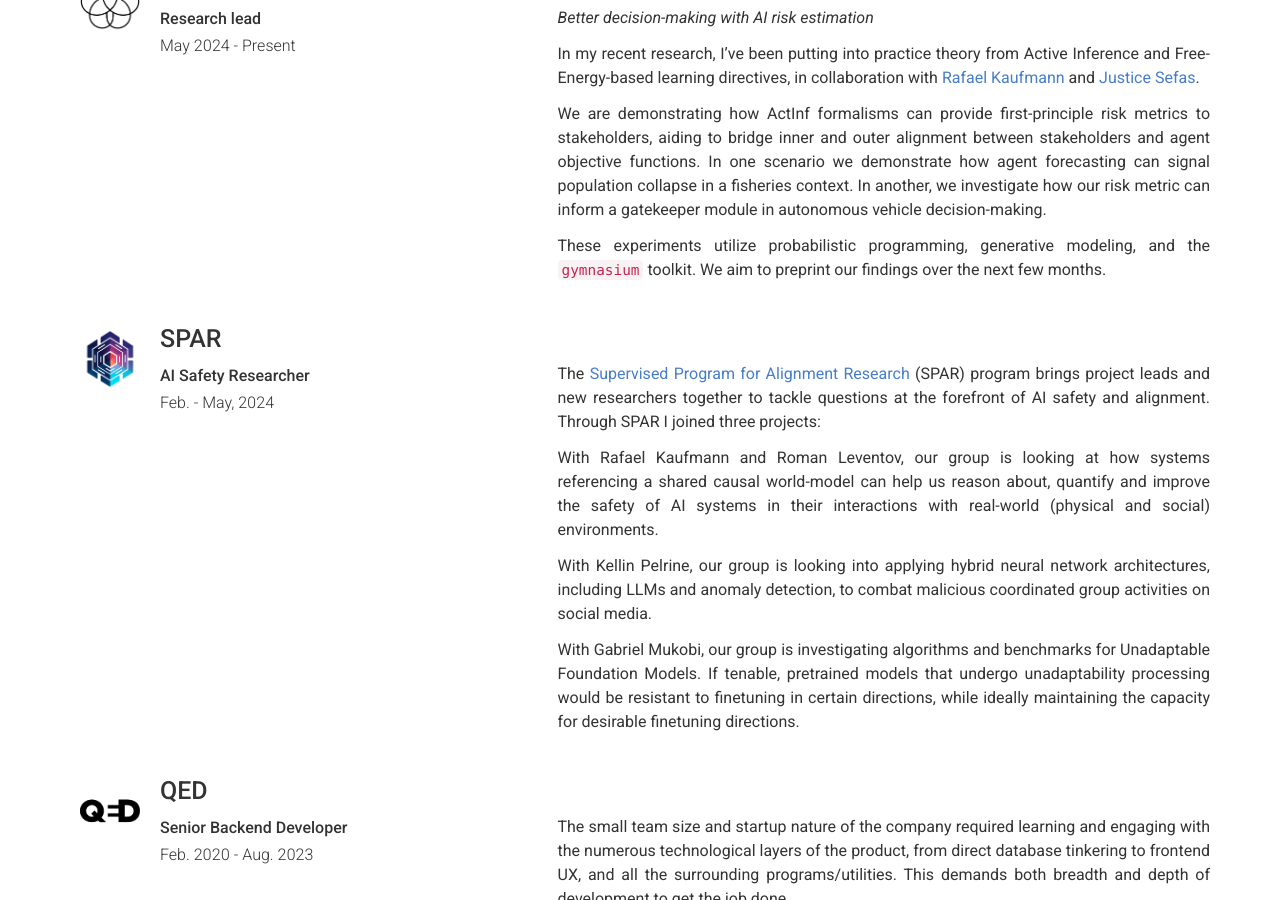
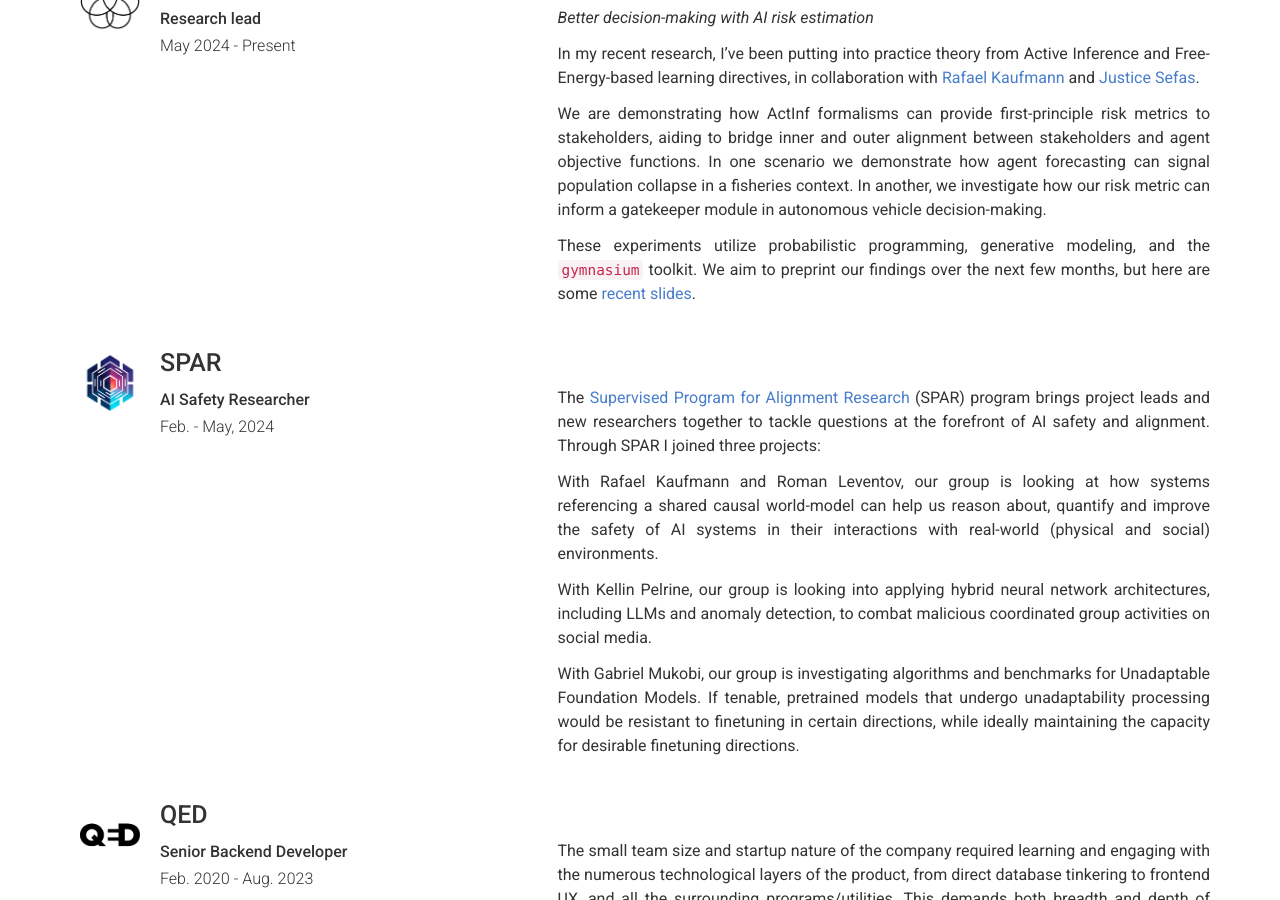
Before and after one commit to m-walters/m-walters.github.io, a Jekyll site: the page built from index.md, in a window 1280 px wide and 900 px high, scrolled down 1725 px. Built offline with Jekyll 4.4.1, drawn with Linux system fonts in a browser that asks for light colours; formulas are drawn with MathJax 3.

Commit message:
link slides

```diff
--- a/_data/experience.yml
+++ b/_data/experience.yml
@@ -17,7 +17,8 @@
     In another, we investigate how our risk metric can inform a gatekeeper module in autonomous vehicle decision-making.
 
     These experiments utilize probabilistic programming, generative modeling, and the `gymnasium` toolkit.
-    We aim to preprint our findings over the next few months.
+    We aim to preprint our findings over the next few months, but here are some
+    [recent slides](https://slides.com/michaelwalters/gaia-network-lightweight-deck-ai-safety/scroll).
 
 
 - company: SPAR
```
